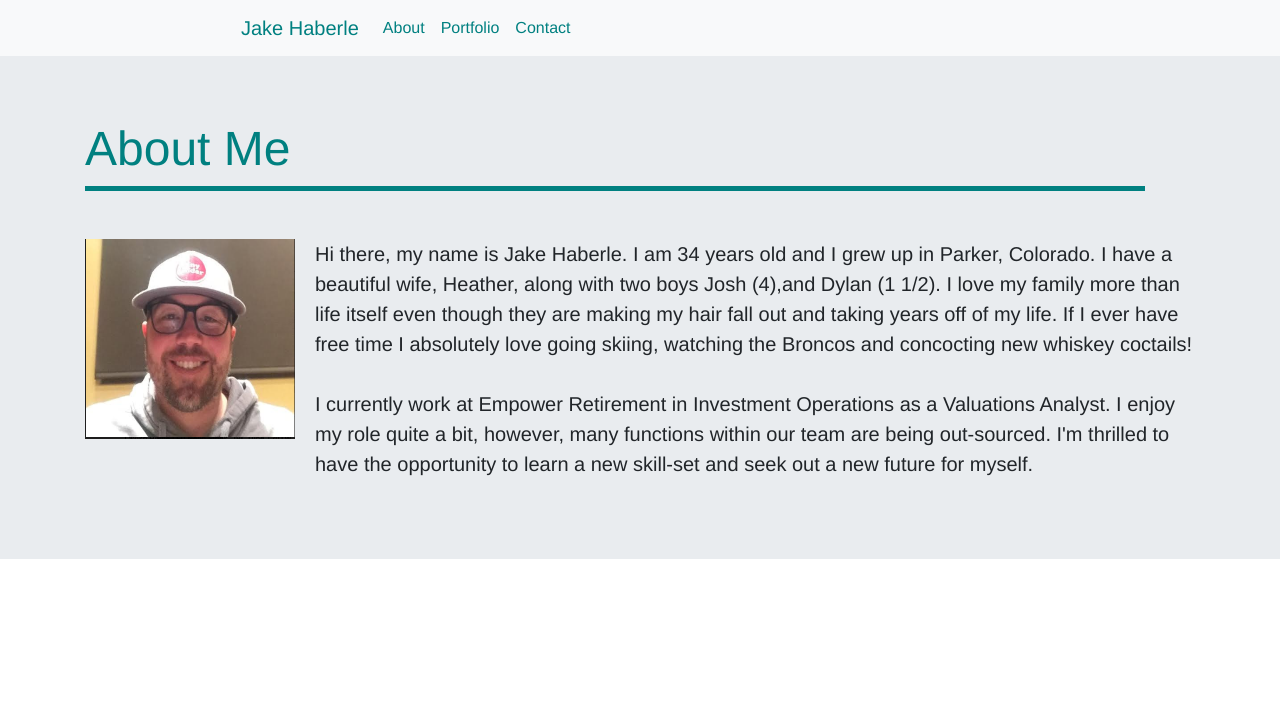
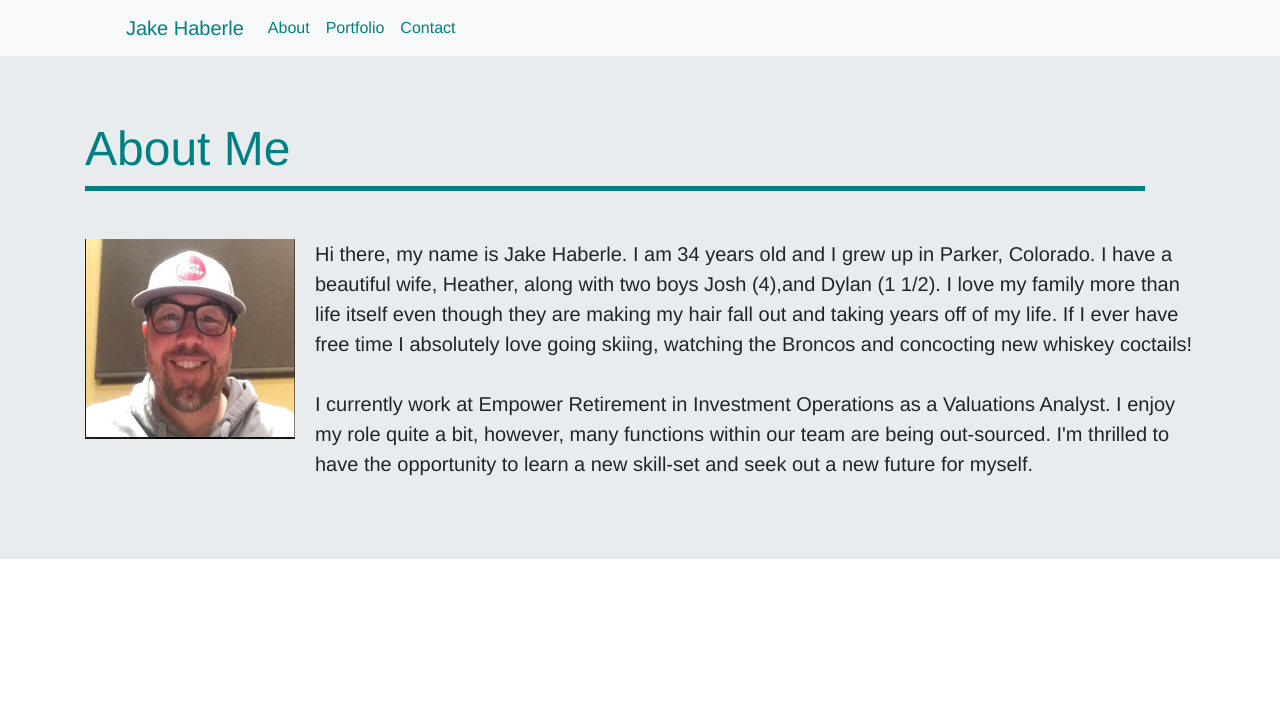
Before and after one commit to jhaberle/Bootstrap-Portfolio, a plain HTML site: page Index.html in a window 1280 px wide. Shown: the top 714 px of the page. Drawn offline with nearby package versions, Linux system fonts and the light colour scheme.

Commit message:
nav bar px updates

```diff
--- a/css/styles.css
+++ b/css/styles.css
@@ -25,7 +25,7 @@ p {
 
 .navbar-light .navbar-brand {
     color:teal;
-    margin-left: 225px;
+    margin-left: 110px;
 }
 
 .navbar-light .navbar-nav .active>.nav-link, .navbar-light .navbar-nav .nav-link.active, .navbar-light .navbar-nav .nav-link.show, .navbar-light .navbar-nav .show>.nav-link {
```
